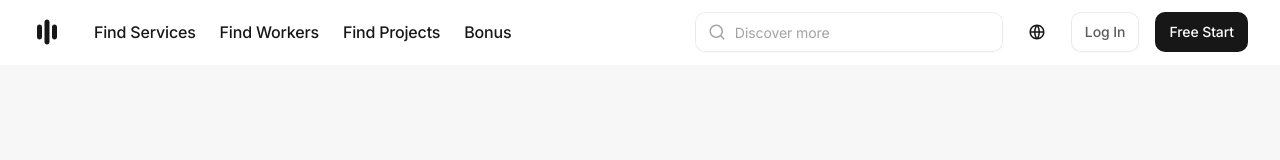
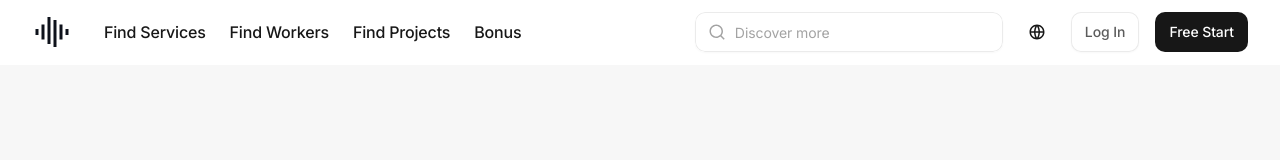
Before and after one commit to 899ms/marketplace, a Next.js app: page / in a window 1280 px wide. Shown: the top 160 px of the page. Built offline with nearby package versions, Linux system fonts and the light colour scheme; no server answers.

Commit message:
Logo update

```diff
--- a/components/navbar.tsx
+++ b/components/navbar.tsx
@@ -1,6 +1,7 @@
 'use client'; // Mark component as client-side
 
 import Link from 'next/link';
+import Image from 'next/image'; // Import next/image
 import * as Button from './ui/button';
 import * as Input from './ui/input';
 import * as Dropdown from './ui/dropdown';
@@ -75,20 +76,15 @@ export default function Navbar() {
             href='/home'
             className='text-lg flex items-center gap-2 font-semibold text-text-strong-950'
           >
-            {/* Placeholder for actual logo - assuming an SVG or Image component */}
-            <svg
-              width='30'
-              height='30'
-              viewBox='0 0 30 30'
-              fill='none'
-              xmlns='http://www.w3.org/2000/svg'
-            >
-              <path
-                d='M15 2.5C15.663 2.5 16.2989 2.76339 16.7678 3.23223C17.2366 3.70107 17.5 4.33696 17.5 5V25C17.5 25.663 17.2366 26.2989 16.7678 26.7678C16.2989 27.2366 15.663 27.5 15 27.5C14.337 27.5 13.7011 27.2366 13.2322 26.7678C12.7634 26.2989 12.5 25.663 12.5 25V5C12.5 4.33696 12.7634 3.70107 13.2322 3.23223C13.7011 2.76339 14.337 2.5 15 2.5ZM7.5 7.5C8.16304 7.5 8.79893 7.76339 9.26777 8.23223C9.73661 8.70107 10 9.33696 10 10V20C10 20.663 9.73661 21.2989 9.26777 21.7678C8.79893 22.2366 8.16304 22.5 7.5 22.5C6.83696 22.5 6.20107 22.2366 5.73223 21.7678C5.26339 21.2989 5 20.663 5 20V10C5 9.33696 5.26339 8.70107 5.73223 8.23223C6.20107 7.76339 6.83696 7.5 7.5 7.5ZM22.5 7.5C23.163 7.5 23.7989 7.76339 24.2678 8.23223C24.7366 8.70107 25 9.33696 25 10V20C25 20.663 24.7366 21.2989 24.2678 21.7678C23.7989 22.2366 23.163 22.5 22.5 22.5C21.837 22.5 21.2011 22.2366 20.7322 21.7678C20.2634 21.2989 20 20.663 20 20V10C20 9.33696 20.2634 8.70107 20.7322 8.23223C21.2011 7.76339 21.837 7.5 22.5 7.5Z'
-                fill='currentColor'
-              />
-            </svg>
-            {/* Add actual logo text if needed */}
+            {/* Replace placeholder SVG with Next.js Image */}
+            <Image
+              src='/images/logo.svg' // Path relative to the public directory
+              alt='Marketplace Logo' // Descriptive alt text
+              width={40} // Increased width
+              height={40} // Increased height
+              priority // Load the logo quickly as it's important
+            />
+            {/* You can add text next to the logo if needed, e.g., <span>MyBrand</span> */}
           </Link>
           {/* Navigation Links */}
           <div className='text-text-secondary-600 hidden items-center gap-6 text-label-md lg:flex'>
```
Also changed, not shown: public/images/logo.svg.
